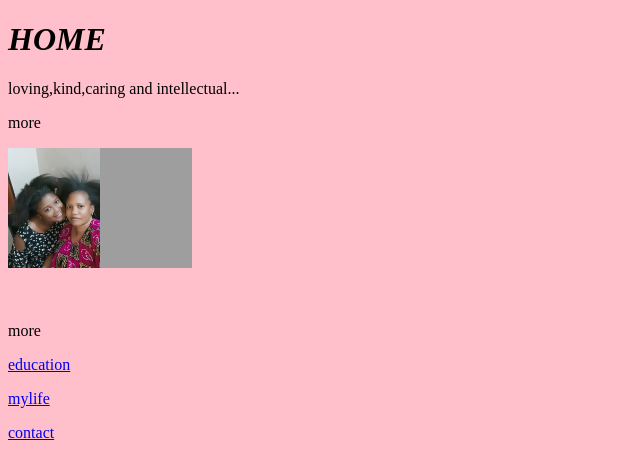
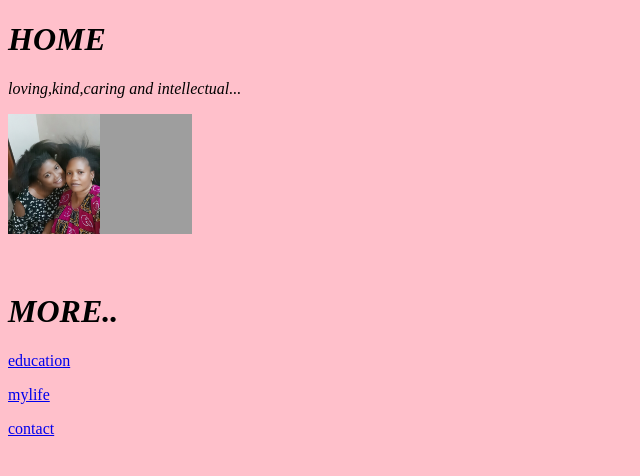
Before and after one commit to lulushaban/lulushaban1, a plain HTML site: page index.html in a window 1280 px wide. Shown: the whole page, without its empty margins (0-640 px from the left). Drawn offline with Linux system fonts and the light colour scheme; grey boxes are pictures that could not be loaded.

Commit message:
Update index.html

```diff
--- a/index.html
+++ b/index.html
@@ -9,10 +9,10 @@
 
 
   <h1 stlye="font-size: 50pt; color:lightblue"><em>HOME</em></h1>
-<p stlye="font-size: 50pt; color:lightblue"> loving,kind,caring and intellectual...</p>
-<p>more</p>
+<p stlye="font-size: 50pt; color:lightblue"><em> loving,kind,caring and intellectual...</em></p>
+
 <p><img src="us.jpg" width="92" height="120" alt="us"><img src="bestie.jpg" width="92" height="120" alt="bestie"></p><br>
-  <p>more</p>
+  <h1 stlye="font-size: 50pt; color:lightblue"><em>MORE..</em></h1>
 <p><a href="education.html">education</a></p>
 <p><a href="mylife.html">mylife</a></p>
   <p><a href="contact.html">contact</a></p>
```
